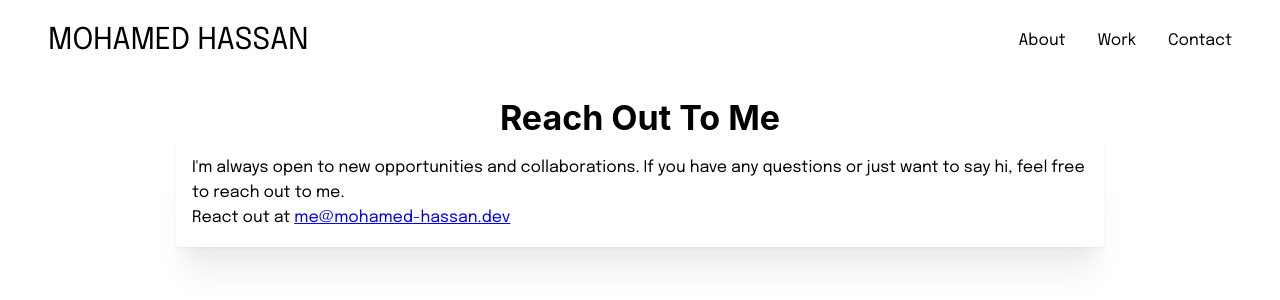
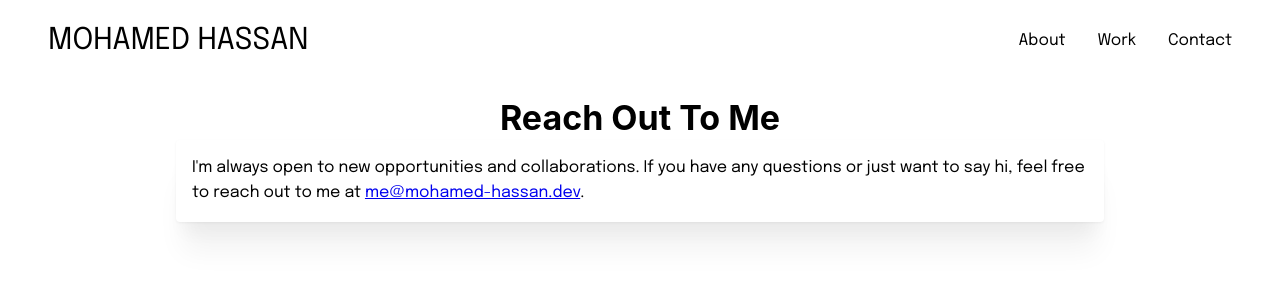
Before and after one commit to mohassan-dev/portfolio, a Next.js app: page /contact in a window 1280 px wide. Shown: the top 300 px of the page. Built offline with nearby package versions, Linux system fonts and the light colour scheme.

Commit message:
remove redundant text

```diff
--- a/src/app/contact/page.tsx
+++ b/src/app/contact/page.tsx
@@ -8,10 +8,9 @@ export default function Contact() {
 			</Title>
 
 			<Card shadow="xl">
-				<Text>I'm always open to new opportunities and collaborations. If you have any questions or just want to say hi, feel free to reach out to me.</Text>
-
 				<Text>
-					React out at <a href="mailto:me@mohamed-hassan.dev">me@mohamed-hassan.dev</a>
+					I'm always open to new opportunities and collaborations. If you have any questions or just want to say hi, feel free to reach out to me at{" "}
+					<a href="mailto:me@mohamed-hassan.dev">me@mohamed-hassan.dev</a>.
 				</Text>
 			</Card>
 		</Container>
```
